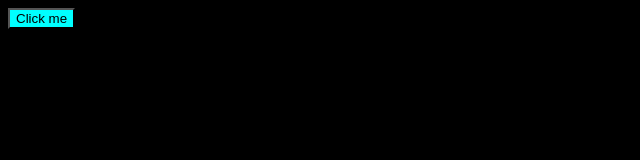
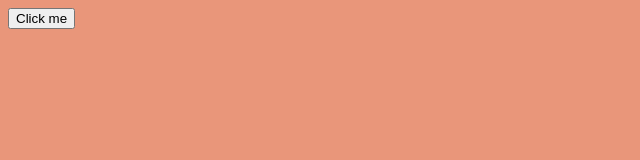
Before and after one commit to marcos-silva-rodrigues/web-vanilla, a plain HTML site: page darkmode/index.html in a window 1280 px wide. Shown: the whole page, without its empty margins (0-640 px from the left). Drawn offline with Linux system fonts and the light colour scheme.

Commit message:
feat(darkmode): dark mode pelo SO

```diff
--- a/darkmode/app.css
+++ b/darkmode/app.css
@@ -1,4 +1,4 @@
-body.dark-theme {
+/* body.dark-theme {
   background-color: #000000;
 }
 
@@ -12,4 +12,21 @@ body.dark-theme .btn {
 
 body.light-theme .btn {
   background-color: violet;
+
+} */
+
+:root {
+  color-scheme: dark light;
 }
+
+@media (prefers-color-scheme: dark) {
+  body {
+    background-color: blue;
+  }
+}
+
+@media (prefers-color-scheme: light) {
+  body {
+    background-color: darksalmon;
+  }
+}
--- a/darkmode/index.html
+++ b/darkmode/index.html
@@ -6,6 +6,8 @@
   <meta name="viewport" content="width=device-width, initial-scale=1.0">
   <title>Document</title>
   <link rel="stylesheet" href="app.css">
+
+  <meta name="color-scheme" content="dark light">
 </head>
 <body class="dark-theme">
   <button class="btn" type="button">Click me</button>
```
